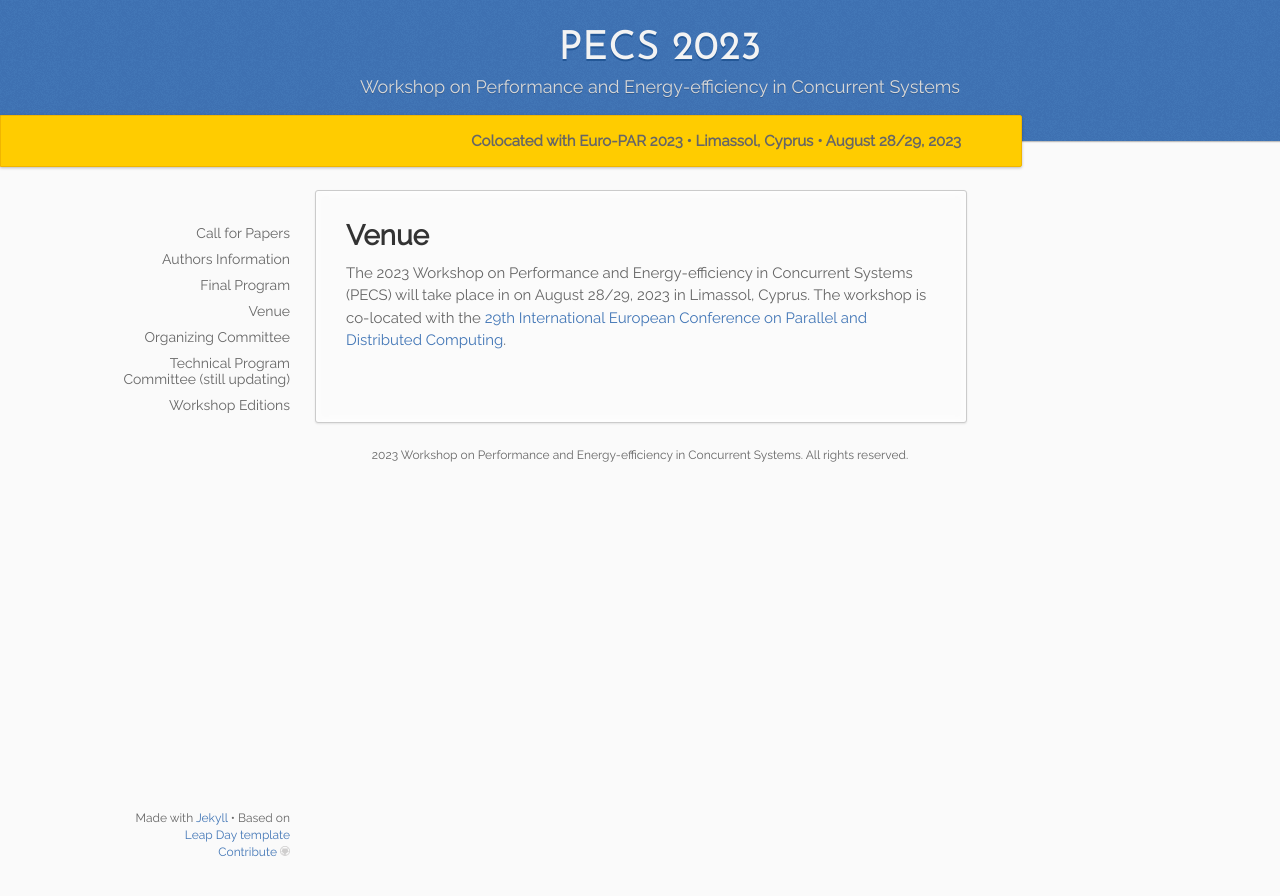
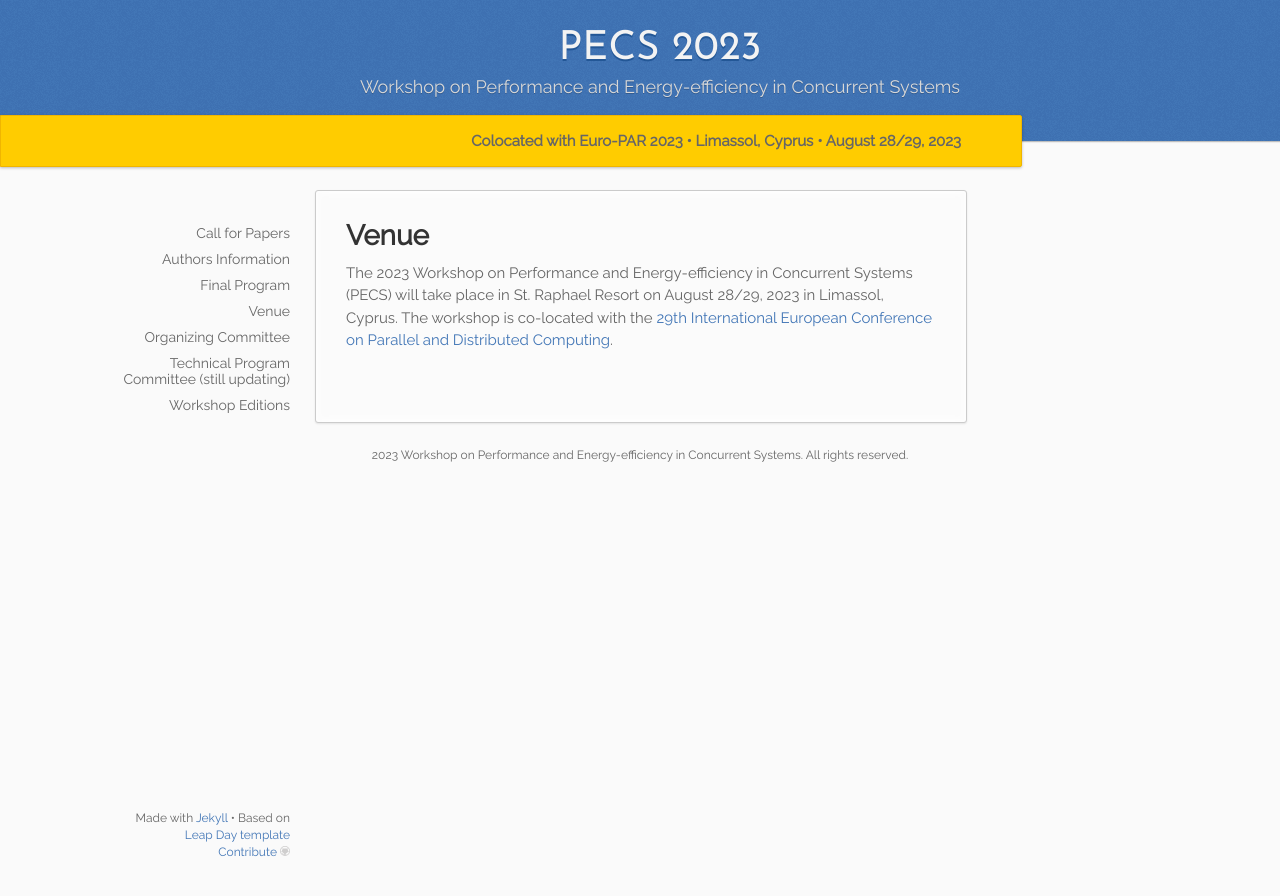
Before and after one commit to pecs-workshop/pecs-workshop.github.io, a Jekyll site: the page built from _2023/07.venue.md, in a window 1280 px wide. Shown: the top 896 px of the page. Built offline with Jekyll 4.4.1, drawn with Linux system fonts in a browser that asks for light colours.

Commit message:
fixed missing location
Signed-off-by: Romolo Marotta <romolo.marotta@gmail.com>

```diff
--- a/_config.yml
+++ b/_config.yml
@@ -17,7 +17,7 @@ collections:
     output: true
     permalink: /:collection/:title
     venue: "Limassol, Cyprus"
-    location: ""
+    location: "St. Raphael Resort"
     dates: "August 28/29, 2023"
     max_pagelimit: "12"
     min_pagelimit: "10"
```
